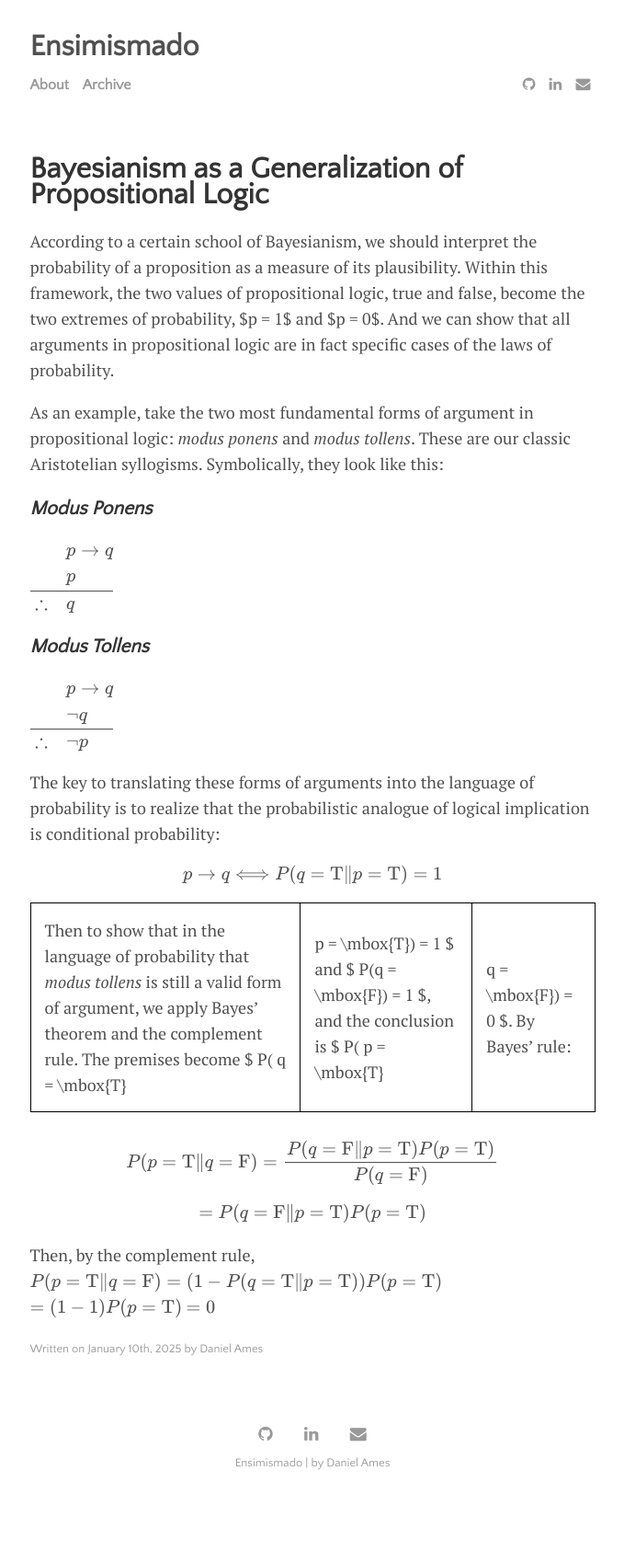
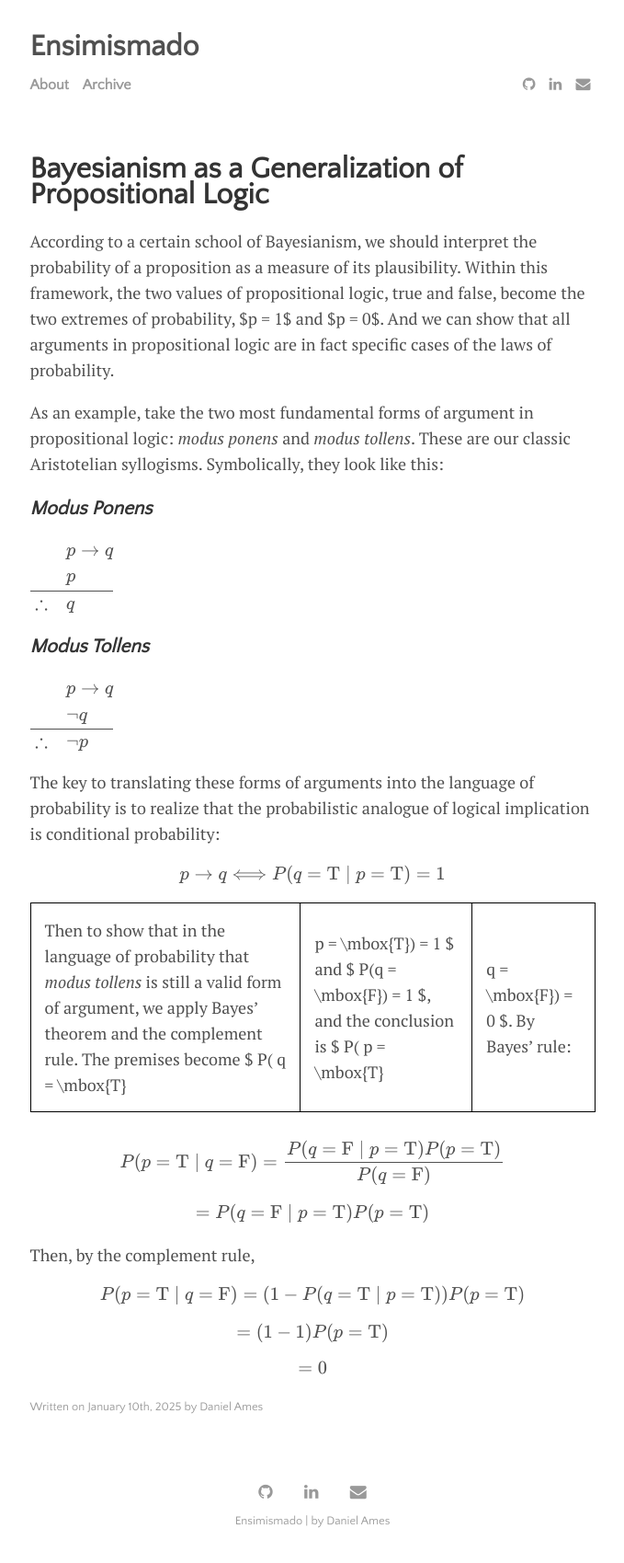
Before and after one commit to DanielAmes/DanielAmes.github.io, a Jekyll site: the page built from _posts/2025-01-10-bayeslogic.md, in a window 1280 px wide. Shown: the whole page at 92% size, without its empty margins (300-979 px from the left). Built offline with Jekyll 4.4.1, drawn with Linux system fonts in a browser that asks for light colours; formulas are drawn with MathJax 3; before the commit the page ends 1636 px from its top, so only the background shows below that.

Commit message:
Added mid bars

```diff
--- a/_posts/2025-01-10-bayeslogic.md
+++ b/_posts/2025-01-10-bayeslogic.md
@@ -30,24 +30,27 @@ $$\begin{array}{rl}
 The key to translating these forms of arguments into the language of probability is to realize that the probabilistic analogue of logical implication is conditional probability:
 
 $$
-p \to q \Longleftrightarrow P( q = \mbox{T}\| p = \mbox{T}) = 1
+p \to q \Longleftrightarrow P( q = \mbox{T}\mid p = \mbox{T}) = 1
 $$
 
 Then to show that in the language of probability that _modus tollens_ is still a valid form of argument, we apply Bayes' theorem and the complement rule. The premises become $ P( q = \mbox{T}| p = \mbox{T}) = 1 $ and $ P(q = \mbox{F}) = 1 $, and the conclusion is $ P( p = \mbox{T}| q = \mbox{F}) = 0 $. By Bayes' rule:
 
-$$P( p = \mbox{T}\| q = \mbox{F}) = \frac{P( q = \mbox{F}\| p = \mbox{T})P(p = \mbox{T})}{P(q = \mbox{F})}$$
+$$P( p = \mbox{T}\mid q = \mbox{F}) = \frac{P( q = \mbox{F}\mid p = \mbox{T})P(p = \mbox{T})}{P(q = \mbox{F})}$$
 
 $$
-= P( q = \mbox{F}\| p = \mbox{T})P(p = \mbox{T})
+= P( q = \mbox{F}\mid p = \mbox{T})P(p = \mbox{T})
 $$
 
 Then, by the complement rule,
+
 $$
-P( p = \mbox{T}\| q = \mbox{F}) =  (1 - P( q = \mbox{T}\| p = \mbox{T}))P(p = \mbox{T})
+P( p = \mbox{T}\mid q = \mbox{F}) =  (1 - P( q = \mbox{T}\mid p = \mbox{T}))P(p = \mbox{T})
 $$
+
 $$
 = (1 - 1)P(p = \mbox{T})
 $$
+
 $$
 = 0
 $$
```
